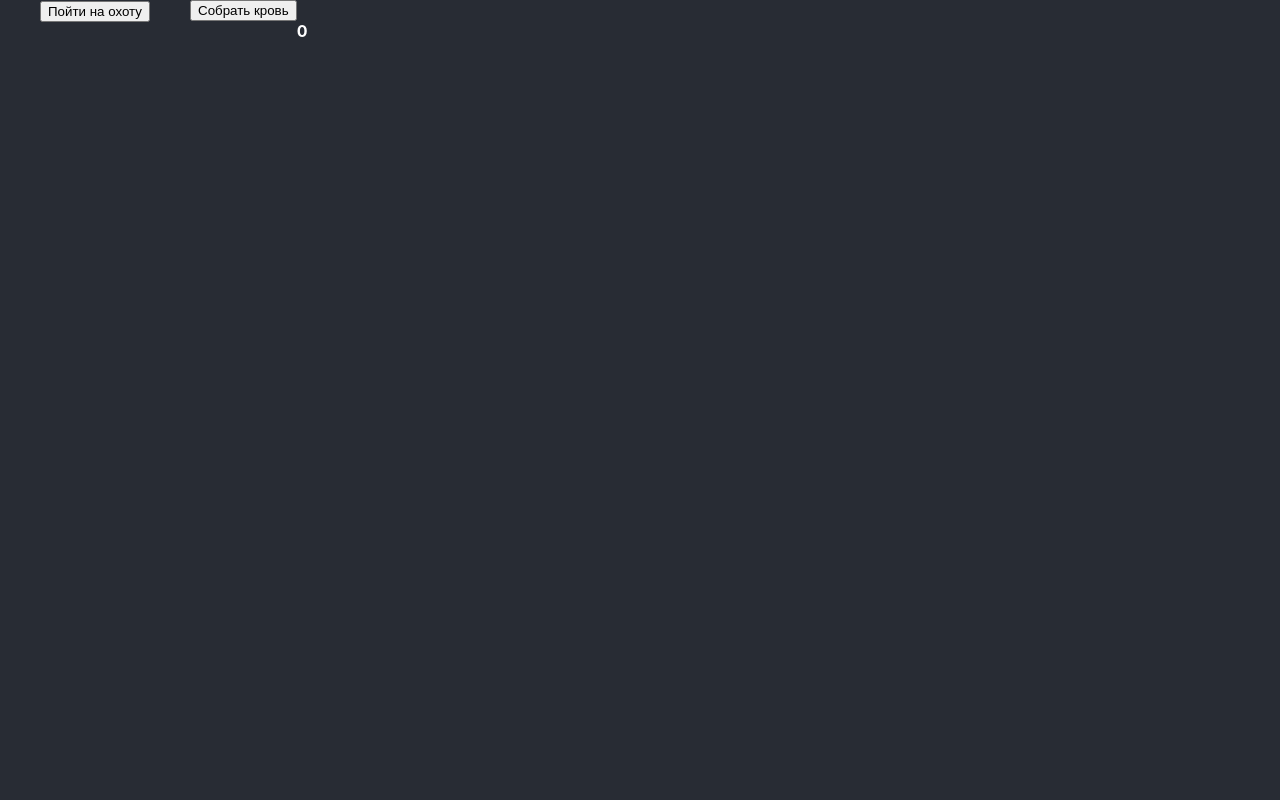
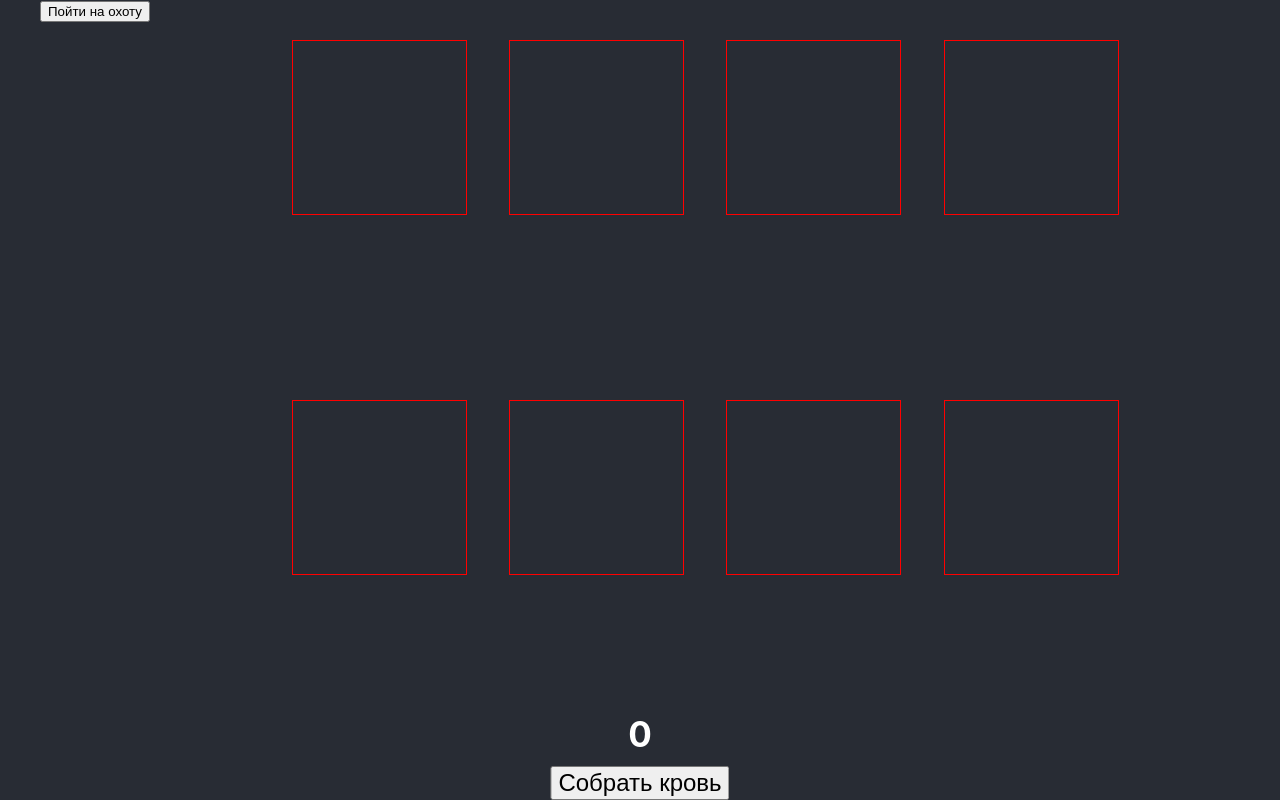
Before and after one commit to SeeNelse/clicker-reactjs, a React (Create React App) app: page /map in a window 1280 px wide. Built offline with nearby package versions, Linux system fonts and the light colour scheme.

Commit message:
victim slots

```diff
--- /dev/null
+++ b/src/components/map/victimSlot.jsx
@@ -0,0 +1,9 @@
+import React from 'react';
+
+const VictimSlot = (props) => {
+  return(
+    <div className="victim__slot"></div>
+  )
+}
+
+export default VictimSlot;
--- /dev/null
+++ b/src/components/map/victimSlotsWrapper.jsx
@@ -0,0 +1,12 @@
+import React from 'react';
+import VictimSlot from './victimSlot';
+
+const VictimSlotsWrapper = ({SlotItemsCount}) => {
+  return(
+    <div className="victim__wrapper">
+       {[...Array(SlotItemsCount)].map((e, i) => <VictimSlot key={i} />) }
+    </div>
+  )
+}
+
+export default VictimSlotsWrapper;
--- a/src/containers/mapContainer.jsx
+++ b/src/containers/mapContainer.jsx
@@ -2,6 +2,7 @@ import React, { Component } from 'react';
 import CounterBtn from '../components/map/counterBtn';
 import Counter from '../components/map/counter';
 import Sidebar from '../components/map/sidebar';
+import VictimSlotsWrapper from '../components/map/victimSlotsWrapper';
 
 class MapContainer extends Component {
   constructor (props) {
@@ -12,15 +13,14 @@ class MapContainer extends Component {
   }
 
   HandleCollectBloodClick  = () => {
-    console.log(1)
     this.setState({ bloodCounter: this.state.bloodCounter + 1 });
   }
-
 
   render() {
     return (
       <div className="map__wrapper">
         <Sidebar />
+        <VictimSlotsWrapper SlotItemsCount = { 8 }/>
         <CounterBtn HandleCollectBloodClick = { this.HandleCollectBloodClick } />
         <Counter CurrentCounter = { this.state.bloodCounter } />
       </div>
--- a/src/index.css
+++ b/src/index.css
@@ -1,3 +1,7 @@
+* {
+  box-sizing: border-box;
+}
+
 html {
   height: 100%;
 }
@@ -63,13 +67,44 @@ code {
   height: 800px;
   display: flex;
   align-items: flex-start;
+  position: relative;
 }
 
 .counter {
   color: #fff;
+  position: absolute;
+  bottom: 45px;
+  margin: 0;
+  left: 50%;
+  transform: translateX(-50%);
+  font-size: 35px;
+}
+
+.counter__btn {
+  position: absolute;
+  bottom: 0;
+  left: 50%;
+  transform: translateX(-50%);
+  font-size: 24px;
 }
 
 .sidebar {
   width: 150px;
   height: 100%;
 }
+
+.victim__wrapper {
+  width: 100%;
+  height: 100%;
+  display: flex;
+  flex-direction: row;
+  justify-content: space-around;
+  flex-wrap: wrap;
+  padding: 40px 100px;
+}
+
+.victim__slot {
+  border: 1px solid red;
+  width: 175px;
+  height: 175px;
+}
```
